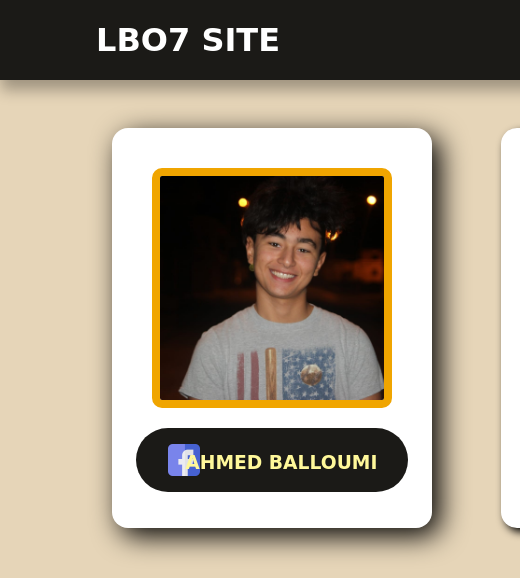
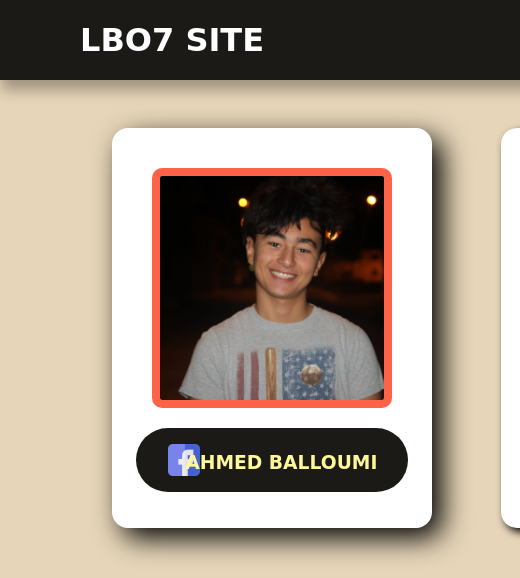
Before and after one commit to ELBO7/website, a plain HTML site: page contact.html in a window 1280 px wide. In both pictures the pointer is over the element 272 px from the left and 328 px from the top of the page. Shown: the top 578 px of the page, 0-520 px from the left. Drawn offline with Linux system fonts and the light colour scheme; a web font is replaced by a local one.

Commit message:
Update styles.css

```diff
--- a/styles.css
+++ b/styles.css
@@ -31,7 +31,8 @@ label.logo .head{
     color: white;
     font-size: 2em;
     line-height: 10vh;
-    padding: 0 3em;
+    padding: 0;
+    margin-left: 2.5em;
     font-weight: bold;
     font-family: 'Akaya Telivigala', cursive;
 }
@@ -155,7 +156,12 @@ main{
 }
 
 .block:hover {
-    box-shadow: 8px 8px 28px;
+    box-shadow: 10px 10px 28px;
+}
+
+.block:hover .imgs{
+    border-color: tomato;
+    transition: all 800ms ease;
 }
 
 
```
